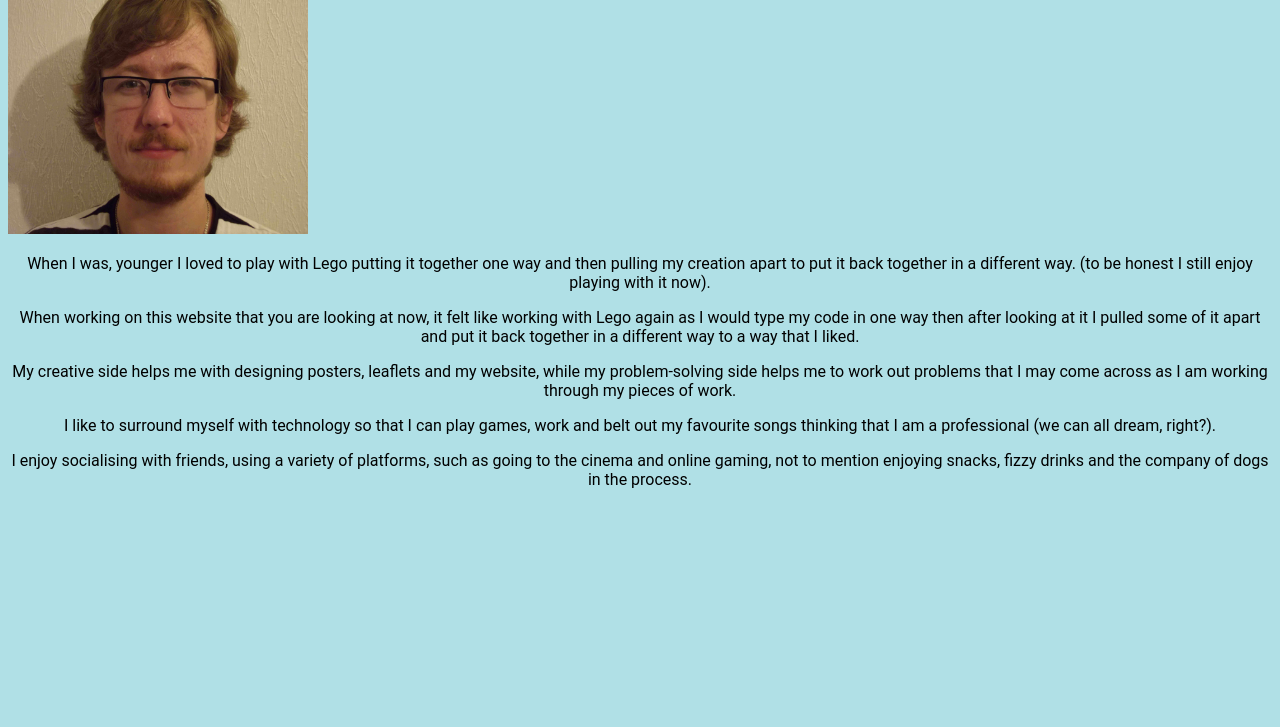
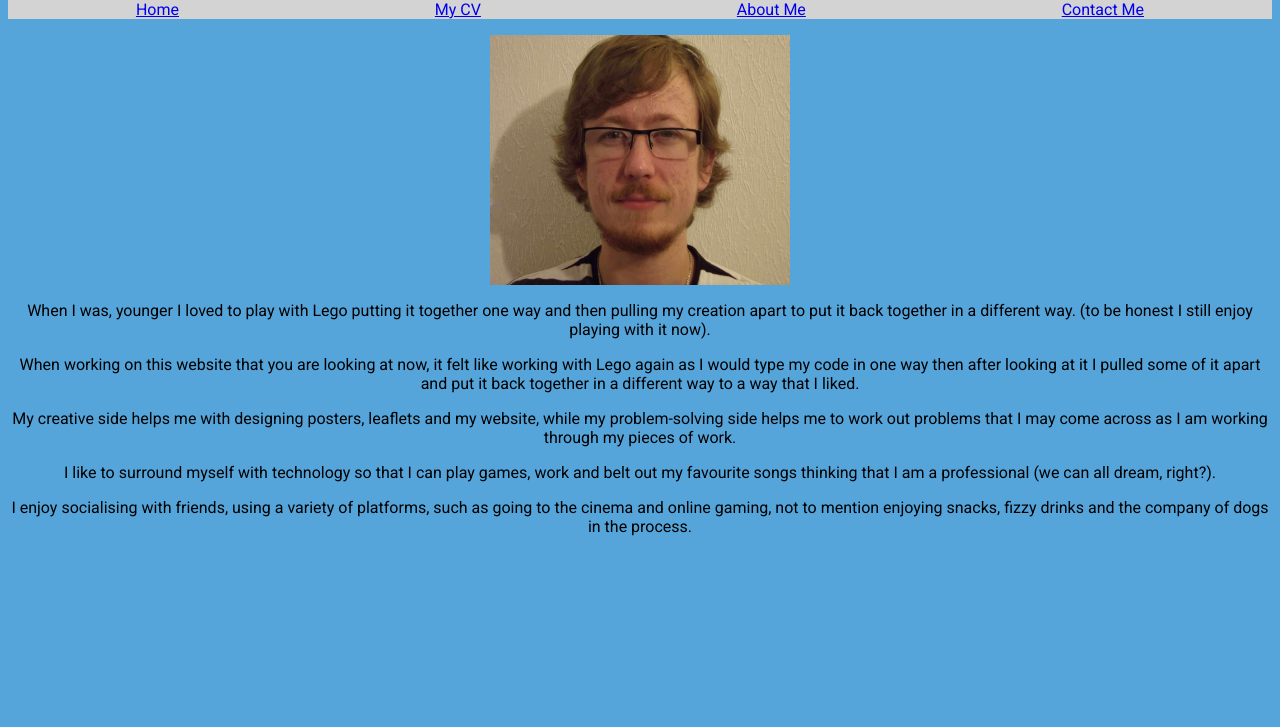
Before and after one commit to ThomasELawrence/CSY1018-web-development, a plain HTML site: page htdocs/bio.html in a window 1280 px wide. Shown: the part 81-808 px from the top of the page. Drawn offline with Linux system fonts and the light colour scheme.

Commit message:
Add files via upload

```diff
--- a/htdocs/bio.html
+++ b/htdocs/bio.html
@@ -4,10 +4,15 @@
   <head>
     <link rel="stylesheet" href="css/style.css">
     <meta charset="utf-8">
+    <link href="https://fonts.googleapis.com/css?family=Roboto" rel="stylesheet">
     <title>Bio</title>
   </head>
   <body>
     <h1 class="Page-titles">About me</h1>
+    <p class="links"><a href="index.html">Home</a>
+    <a href="cv.html">My CV</a>
+    <a href="bio.html">About Me</a>
+    <a href="contact.html">Contact Me</a></p>
     <img class="bio-image" src="images\Photo2.jpg" alt="Thomas Lawrence">
     <p class="paragraphs">When I was, younger I loved to play with Lego putting it together one way and then pulling my creation apart to put it back together in a different way. (to be honest I still enjoy playing with it now).</p>
     <p class="paragraphs">When working on this website that you are looking at now, it felt like working with Lego again as I would type my code in one way then after looking at it I pulled some of it apart and put it back together in a different way to a way that I liked.</p>
--- a/htdocs/css/style.css
+++ b/htdocs/css/style.css
@@ -5,12 +5,13 @@ html, body {
 }
 body {
     font-size: 100%;
-    background: powderblue;
+    background: rgb(85, 165, 219);
     font-family: 'Roboto', sans-serif;
 }
 .links{
   display: flex;
   justify-content: space-around;
+  background: lightgrey;
 }
 .paragraphs {
   text-align: center;
@@ -25,10 +26,14 @@ body {
 .bio-image {
   width: 300px;
   height: 250px;
+  display: block;
+  margin: auto;
 }
 .index-image {
   width: 220px;
-  height: 300px
+  height: 300px;
+  display: block;
+  margin: auto;
 }
 form {
   margin: 0 auto;
```
Also changed, not shown: htdocs/contact.html (+5 -0 lines), htdocs/cv.html (+5 -0 lines), htdocs/index.html (+3 -2 lines), htdocs/images/Photo1.JPG (added), 1 other file.
